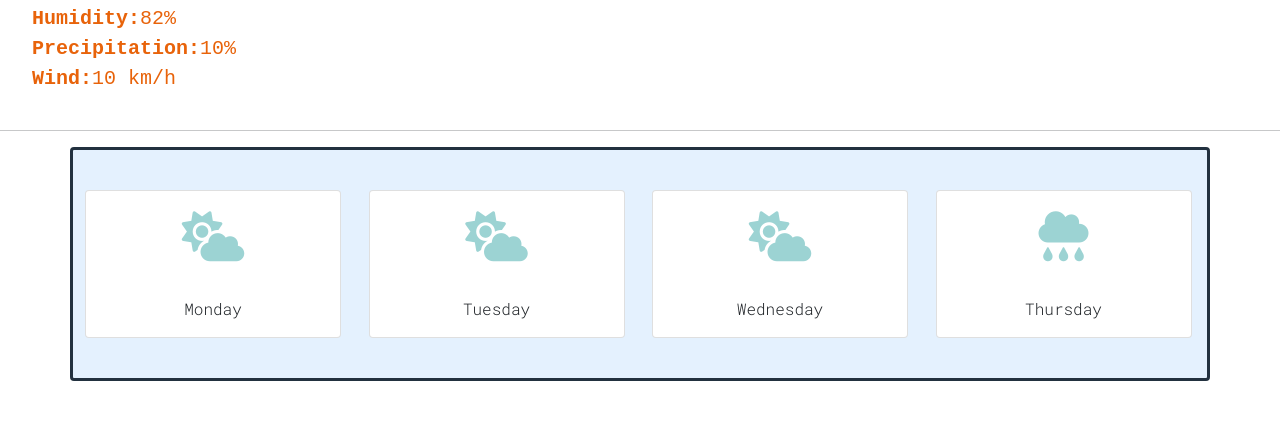
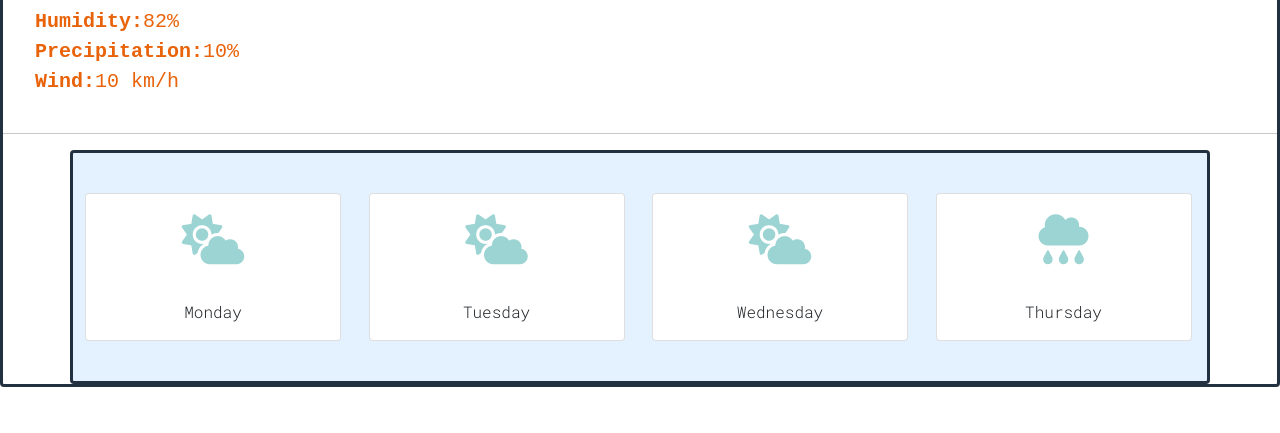
Before and after one commit to TizianaLS/Weather-App-Project, a plain HTML site: page index.html in a window 1280 px wide. Shown: the part 367-800 px from the top of the page. Drawn offline with nearby package versions, Linux system fonts and the light colour scheme.

Commit message:
Update style.css

```diff
--- a/src/style.css
+++ b/src/style.css
@@ -82,3 +82,7 @@ li {
   padding: 20px 80px 20px 60px;
   background-color: #e4f1fe;
 }
+.app {
+  border: 3px solid #22313f;
+  border-radius: 4px;
+}
```
